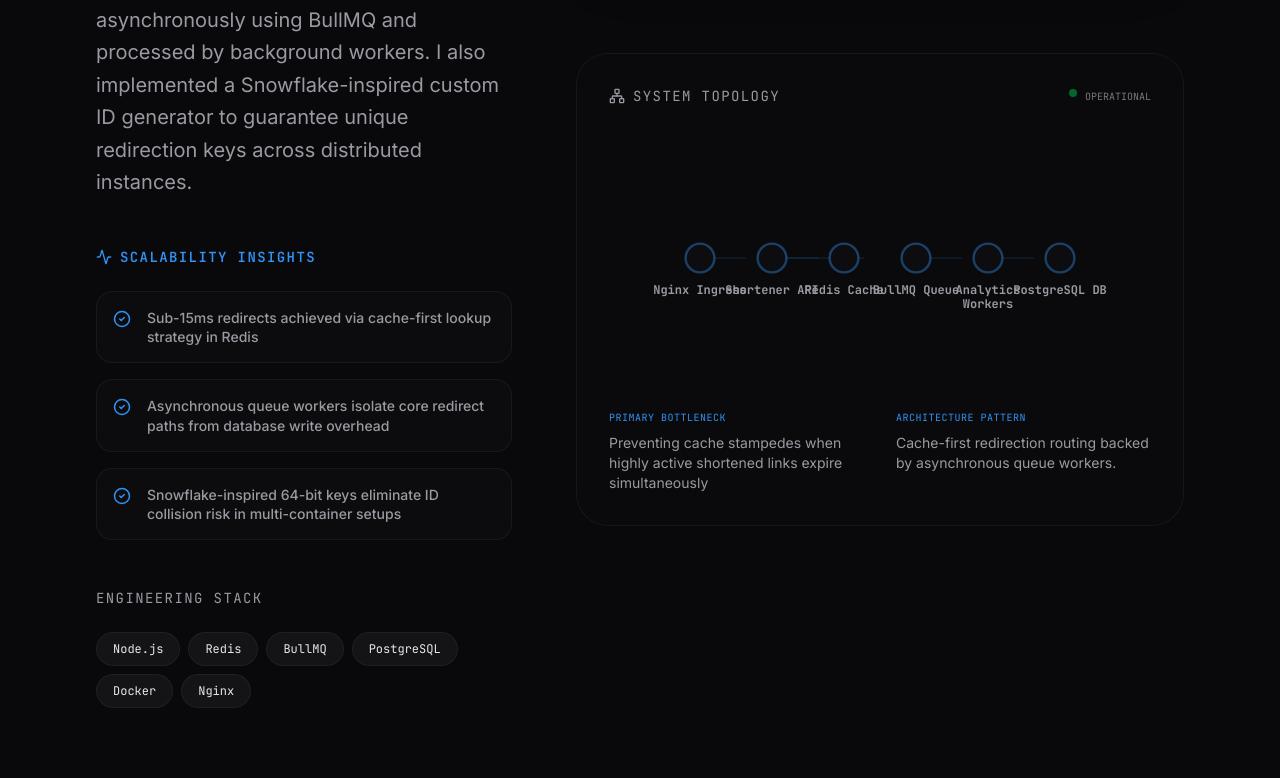
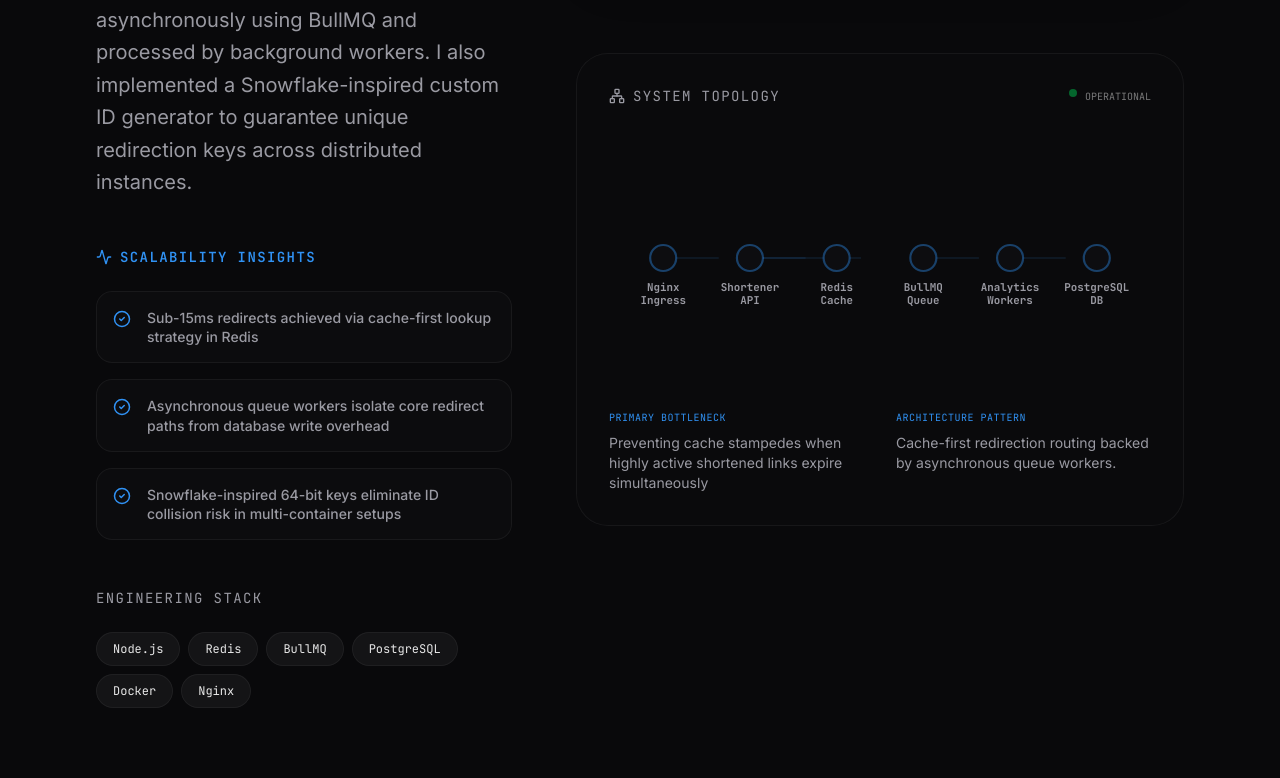
Before and after one commit to AnilMarneni/Anil-Portfolio, a Next.js app: page / in a window 1280 px wide. Shown: the part 2960-3738 px from the top of the page. Built offline with nearby package versions, Linux system fonts and the light colour scheme.

Commit message:
fix: prevent label overlapping in project topology diagram

```diff
--- a/src/components/sections/ProjectSubcomponents.tsx
+++ b/src/components/sections/ProjectSubcomponents.tsx
@@ -19,7 +19,7 @@ export const CategoryIcon = ({ category, size = 20 }: { category: string; size?:
 
 export function SystemTopology({ architecture }: { architecture: Project["architecture"] }) {
   const nodeCount = architecture.nodes.length;
-  const viewBoxWidth = 400;
+  const viewBoxWidth = 500;
   const spacing = (viewBoxWidth - 100) / Math.max(1, nodeCount - 1);
 
   return (
@@ -71,12 +71,15 @@ export function SystemTopology({ architecture }: { architecture: Project["archit
               className="fill-muted-foreground text-[10px] font-mono font-bold"
               textAnchor="middle"
             >
-              {node.label.length > 15 ? (
-                <>
-                  <tspan x={50 + i * spacing} dy="0">{node.label.split(' ')[0]}</tspan>
-                  <tspan x={50 + i * spacing} dy="12">{node.label.split(' ').slice(1).join(' ')}</tspan>
-                </>
-              ) : node.label}
+              {node.label.split(' ').map((word, wordIdx) => (
+                <tspan
+                  key={wordIdx}
+                  x={50 + i * spacing}
+                  dy={wordIdx === 0 ? "0" : "12"}
+                >
+                  {word}
+                </tspan>
+              ))}
             </text>
           </motion.g>
         ))}
```
